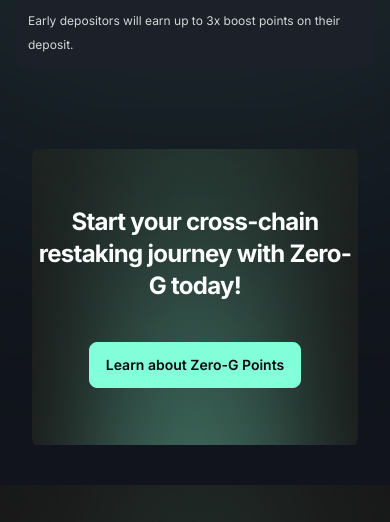
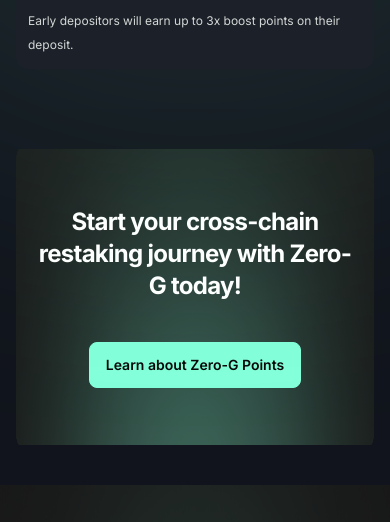
Before and after one commit to waqar-ahmad356/zero-g-css, a plain HTML site: page index.html in a window 390 px wide. Shown: the part 5144-5666 px from the top of the page. Drawn offline with nearby package versions, Linux system fonts and the light colour scheme.

Commit message:
development-mode

```diff
--- a/main.css
+++ b/main.css
@@ -1441,11 +1441,10 @@ line-height: 24px; /* 150% */
 /*------------------------responsive-----------------------*/
 @media (max-width:521px){
     .cross-chain-section{
-       padding: 40px 16px;
+       padding: 40px 0px;
     }
     .cross-chain{
-        padding-top: 20px;
-        padding-bottom: 20px;
+        padding: 20px;
     }
     .cross-chain h2{
         font-size: 24px;
```
